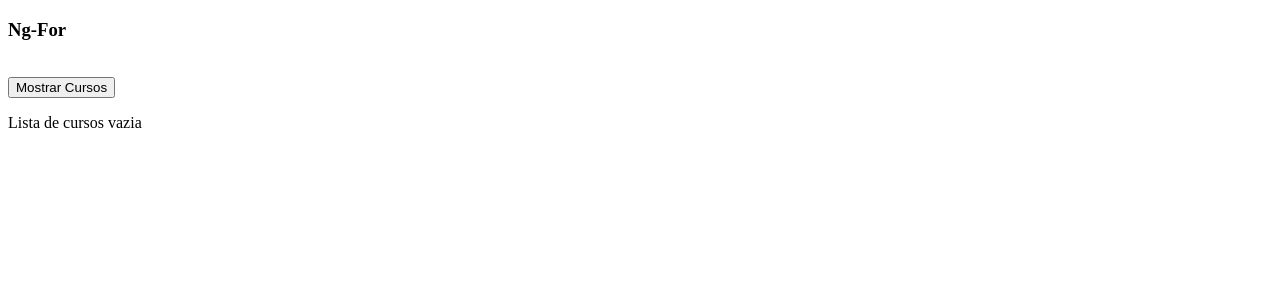
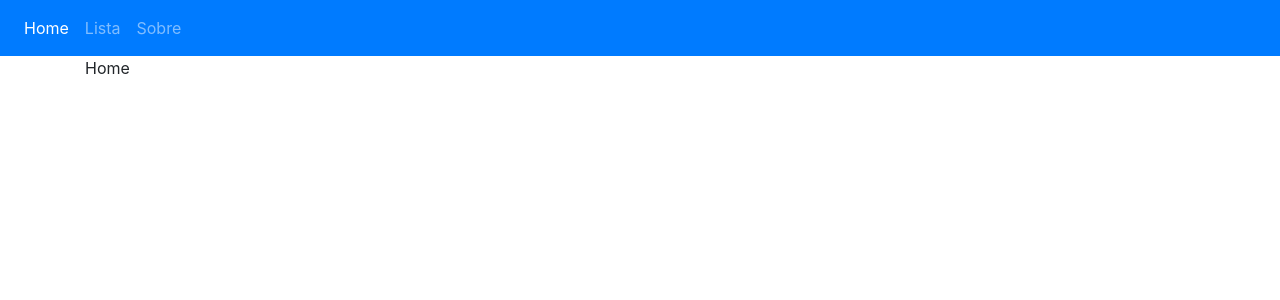
Before and after one commit to Romario-Ferreira/diretivas-angular, an Angular app: page / in a window 1280 px wide. Shown: the top 300 px of the page. Built offline with nearby package versions, Linux system fonts and the light colour scheme.

Commit message:
diretiva ng-switch/bootstrap 4

```diff
--- a/angular.json
+++ b/angular.json
@@ -30,9 +30,14 @@
               "src/assets"
             ],
             "styles": [
-              "src/styles.scss"
+              "src/styles.scss",
+              "node_modules/bootstrap/dist/css/bootstrap.min.css"
             ],
-            "scripts": []
+            "scripts": [
+              "node_modules/jquery/dist/jquery.min.js",
+              "node_modules/popper.js/dist/umd/popper.min.js",
+              "node_modules/bootstrap/dist/js/bootstrap.min.js"
+            ]
           },
           "configurations": {
             "production": {
--- a/package.json
+++ b/package.json
@@ -18,6 +18,7 @@
     "@angular/platform-browser": "^16.2.0",
     "@angular/platform-browser-dynamic": "^16.2.0",
     "@angular/router": "^16.2.0",
+    "bootstrap": "^4.0.0",
     "rxjs": "~7.8.0",
     "tslib": "^2.3.0",
     "zone.js": "~0.13.0"
--- a/src/app/app.component.html
+++ b/src/app/app.component.html
@@ -1,2 +1,3 @@
 <!--diretiva-ng-if></!--diretiva-ng-if-->
-<diretiva-ng-for></diretiva-ng-for>
+<!--diretiva-ng-for></!--diretiva-ng-for-->
+<diretiva-ng-switch></diretiva-ng-switch>
--- a/src/app/app.module.ts
+++ b/src/app/app.module.ts
@@ -6,12 +6,14 @@ import { AppComponent } from './app.component';
 import { DiretivaNgIfComponent } from './diretiva-ng-if/diretiva-ng-if.component';
 import { CursosService } from './services/cursos.service';
 import { DiretivaNgForComponent } from './diretiva-ng-for/diretiva-ng-for.component';
+import { DiretivaNgSwitchComponent } from './diretiva-ng-switch/diretiva-ng-switch.component';
 
 @NgModule({
   declarations: [
     AppComponent,
     DiretivaNgIfComponent,
-    DiretivaNgForComponent
+    DiretivaNgForComponent,
+    DiretivaNgSwitchComponent
   ],
   imports: [
     BrowserModule,
--- /dev/null
+++ b/src/app/diretiva-ng-switch/diretiva-ng-switch.component.html
@@ -0,0 +1,19 @@
+<nav class="navbar navbar-dark bg-primary navbar-expand-lg">
+  <div class="nav navbar-nav">
+    <a class="nav-item nav-link"
+      [class.active]="aba == 'home'"
+      (click)="aba='home'">Home</a>
+    <a class="nav-item nav-link"
+    [class.active]="aba == 'lista'"
+    (click)="aba='lista'">Lista</a>
+    <a class="nav-item nav-link"
+    [class.active]="aba == 'sobre'"
+    (click)="aba='sobre'">Sobre</a>
+  </div>
+</nav>
+
+<div class="container" [ngSwitch]="aba">
+  <p *ngSwitchCase="'lista'">Lista</p>
+  <p *ngSwitchCase="'sobre'">Sobre</p>
+  <p *ngSwitchDefault>Home</p>
+</div>
--- /dev/null
+++ b/src/app/diretiva-ng-switch/diretiva-ng-switch.component.ts
@@ -0,0 +1,12 @@
+import { Component } from '@angular/core';
+
+@Component({
+  selector: 'diretiva-ng-switch',
+  templateUrl: './diretiva-ng-switch.component.html',
+  styleUrls: ['./diretiva-ng-switch.component.scss']
+})
+export class DiretivaNgSwitchComponent {
+
+  aba: String = 'home';
+
+}
```
Also changed, not shown: src/app/diretiva-ng-switch/diretiva-ng-switch.component.scss (added), 2 other files (tests, documents, lock files or other folders).
